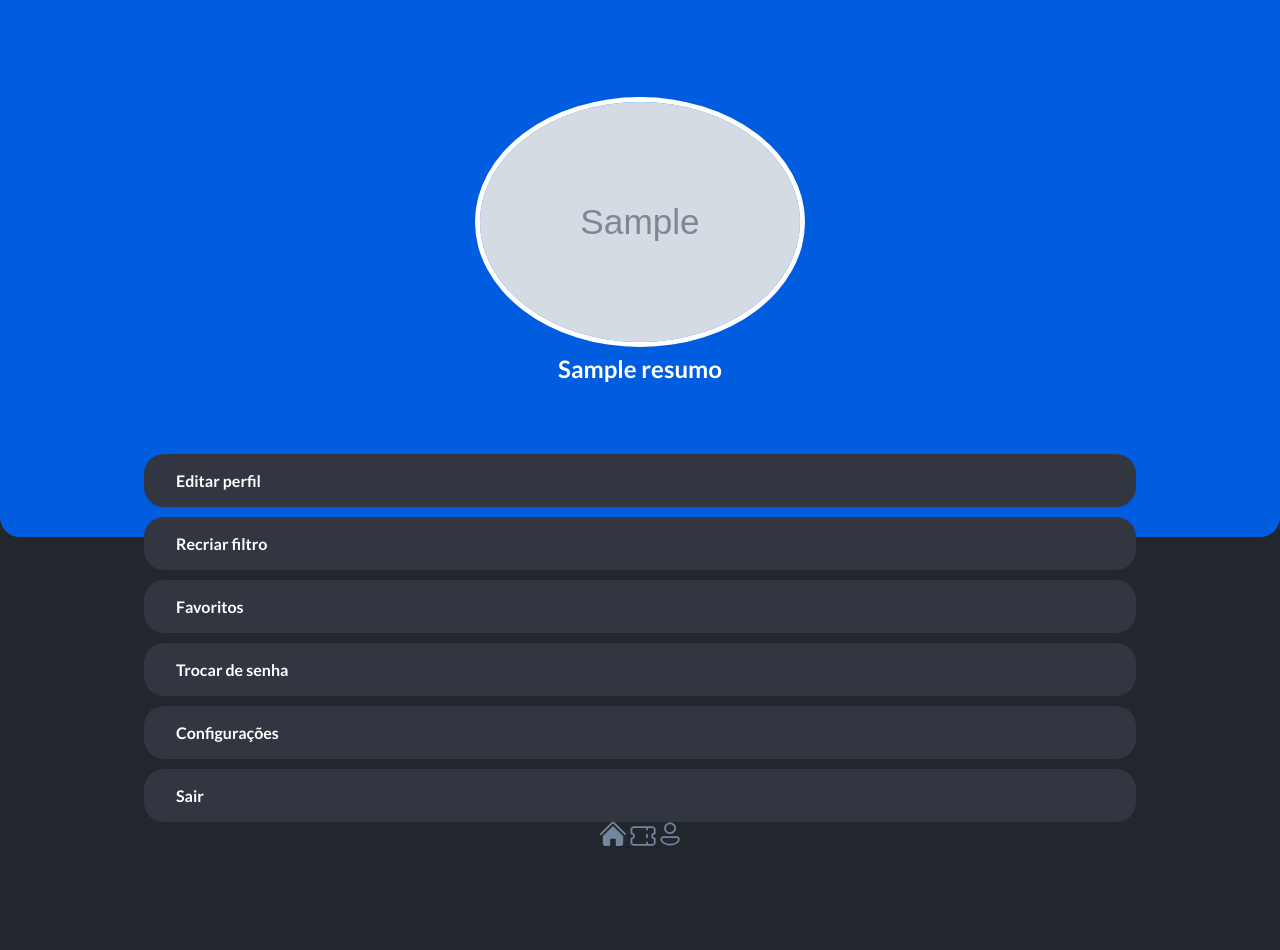
After one commit to Habacuque-Gosch/guiar-me, a Django app: template templates/usuarios/configuracoes/config.html in a window 1280 px wide. The commit adds this page. Run offline with Django 4.2, Linux system fonts and the light colour scheme; the template is opened without the code that fills it: most values are stand-ins (such as "Sample title", 1, 10 or a date in 2020); grey boxes marked "Sample" are stand-in pictures; parts of the project's set-up code (start-up, migrations or seed data) failed here and were passed over.

Commit message:
criando a funcionalidade de perfil

```diff
--- a/apps/resumo/urls.py
+++ b/apps/resumo/urls.py
@@ -6,4 +6,5 @@ from .views import *
 urlpatterns = [
     path('novo-perfil/', novo_perfil, name = 'novo_perfil'),
     path('splash-inicial/<int:foto_user_id>/', splash_home, name='splash_home'),
+    path('configuracoes-user/', config_user, name = 'configuracoes_user')
 ]
--- /dev/null
+++ b/setup/static/styles/configuracoes/config.css
@@ -0,0 +1,75 @@
+
+.section-configuracoes-user {
+    display: flex;
+    align-items: center;
+    /* justify-content: center; */
+    flex-direction: column;
+    width: 100%;
+    height: 100%;
+}
+
+.div-img-e-name-user {
+    display: flex;
+    align-items: center;
+    justify-content: center;
+    flex-direction: column;
+    background-color: var(--destaque);
+    width: 100%;
+    height: 100%;
+    border-radius: 0px 0px 20px 20px;
+}
+
+.img-e-name-user {
+    display: flex;
+    align-items: center;
+    justify-content: center;
+    flex-direction: column;
+    width: 100%;
+    /* height: 100%; */
+    gap: 12px;
+    margin-top: 8%;
+    margin-bottom: 12%;
+}
+
+.foto-user-config {
+    width: 25%;
+    height: 15%;
+    border-radius: 100%;
+    border: none;
+    outline: solid 5px #ffff;
+}
+
+.name-user-config {
+    text-align: center;
+    font-weight: bold;
+    font-size: 24px;
+    font-family: "Lato", "sans-serif";
+    color: #ffff;
+    width: 60%;
+}
+
+.div-opcoes-config {
+    display: flex;
+    align-items: center;
+    justify-content: center;
+    flex-direction: column;
+    width: 100%;
+    gap: 10px;
+    height: 100%;
+    margin-top: -6.5%;
+}
+
+.opcao-config {
+    display: flex;
+    align-items: center;
+    text-decoration: none;
+    background-color: var(--fundo-campo);
+    font-weight: bold;
+    font-size: 16px;
+    font-family: "Lato", "sans-serif";
+    color: #ffff;
+    width: 75%;
+    height: 53px;
+    border-radius: 20px;
+    padding-left: 2em;
+}
--- a/setup/static/styles/styles.css
+++ b/setup/static/styles/styles.css
@@ -12,15 +12,19 @@
 
 @import url(estabelecimentos/index.css);
 @import url(estabelecimentos/card.css);
+@import url(estabelecimentos/estabelecimento.css);
 
 @import url(eventos/index.css);
 @import url(eventos/card.css);
+@import url(eventos/eventos.css);
 
 @import url(partials/header.css);
 @import url(partials/formularios.css);
 @import url(partials/busca.css);
 @import url(partials/navegation_bar.css);
 @import url(partials/footer.css);
+
+@import url(configuracoes/config.css);
 
 
 /* RESET */
--- a/templates/partials/_navegation_bar.html
+++ b/templates/partials/_navegation_bar.html
@@ -16,7 +16,7 @@
     <img src="{% static '/assets/partials/navegation_bar/eventos.svg' %}" width="26" height="20">
   </a>
 
-  <a class="nav-item" href="{% url 'logout' %}">
+  <a class="nav-item" href="{% url 'configuracoes_user' %}">
     <img src="{% static '/assets/partials/navegation_bar/profile.svg' %}" width="20" height="24" >
   </a>
 
--- /dev/null
+++ b/templates/usuarios/configuracoes/config.html
@@ -0,0 +1,38 @@
+{% extends 'partials/base.html' %}
+{% load static %}
+{% block content %}
+
+<section class="section-configuracoes-user">
+
+    <div class="div-img-e-name-user">
+
+        <div class="img-e-name-user">
+
+            {% if resumo.foto.url != '' %}
+                <img class="foto-user-config" src="{{resumo.foto.url}}" alt="">
+            {% else %}
+                <img class="foto-user-config" src="{% static '/assets/icones_cadastro/profile_default.svg' %}" alt="">
+            {% endif %}
+            <p class="name-user-config">{{ resumo.nome }}</p>
+
+        </div>
+
+    </div>
+
+    <div class="div-opcoes-config">
+
+        <a href="" class="opcao-config">Editar perfil</a>
+        <a href="" class="opcao-config">Recriar filtro</a>
+        <a href="" class="opcao-config">Favoritos</a>
+        <a href="" class="opcao-config">Trocar de senha</a>
+        <a href="" class="opcao-config">Configurações</a>
+        <a href="" class="opcao-config">Sair</a>
+
+    </div>
+
+    {% include 'partials/_navegation_bar.html' %}
+    {% include 'partials/_footer.html' %}
+
+</section>
+
+{% endblock %}
```
Also changed, not shown: apps/resumo/views/views.py (+12 -0 lines), templates/eventos/evento.html (+17 -0 lines), db.sqlite3, media/fotos/2024/04/30/perfil.png (added), templates/estabelecimentos/index.html (indentation only).
